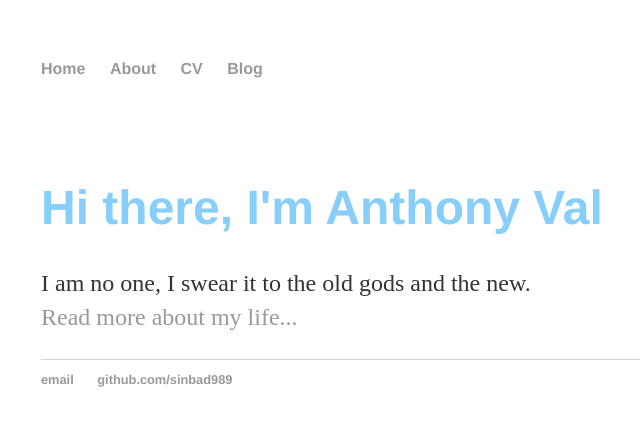
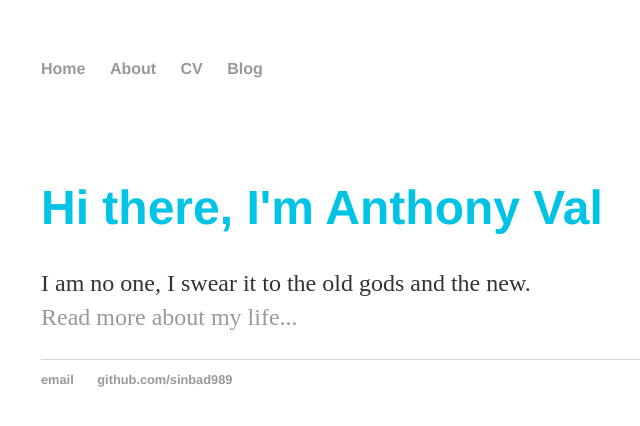
Before and after one commit to sinbad989/sinbad989.github.io, a Jekyll site: the page built from index.html, in a window 1280 px wide. Shown: the top 426 px of the page, without its empty margins (151-791 px from the left). Built offline with Jekyll 4.4.1, drawn with Linux system fonts in a browser that asks for light colours.

Commit message:
Update main.css

```diff
--- a/css/main.css
+++ b/css/main.css
@@ -22,7 +22,7 @@ a:hover {
 h1 {
     font-size: 3em;
     font-family:'Helvetica', 'Arial', 'Sans-Serif';
-    color:lightskyblue;
+    color:#00c3e6;
 }
 p {
     font-size: 1.5em;
```
